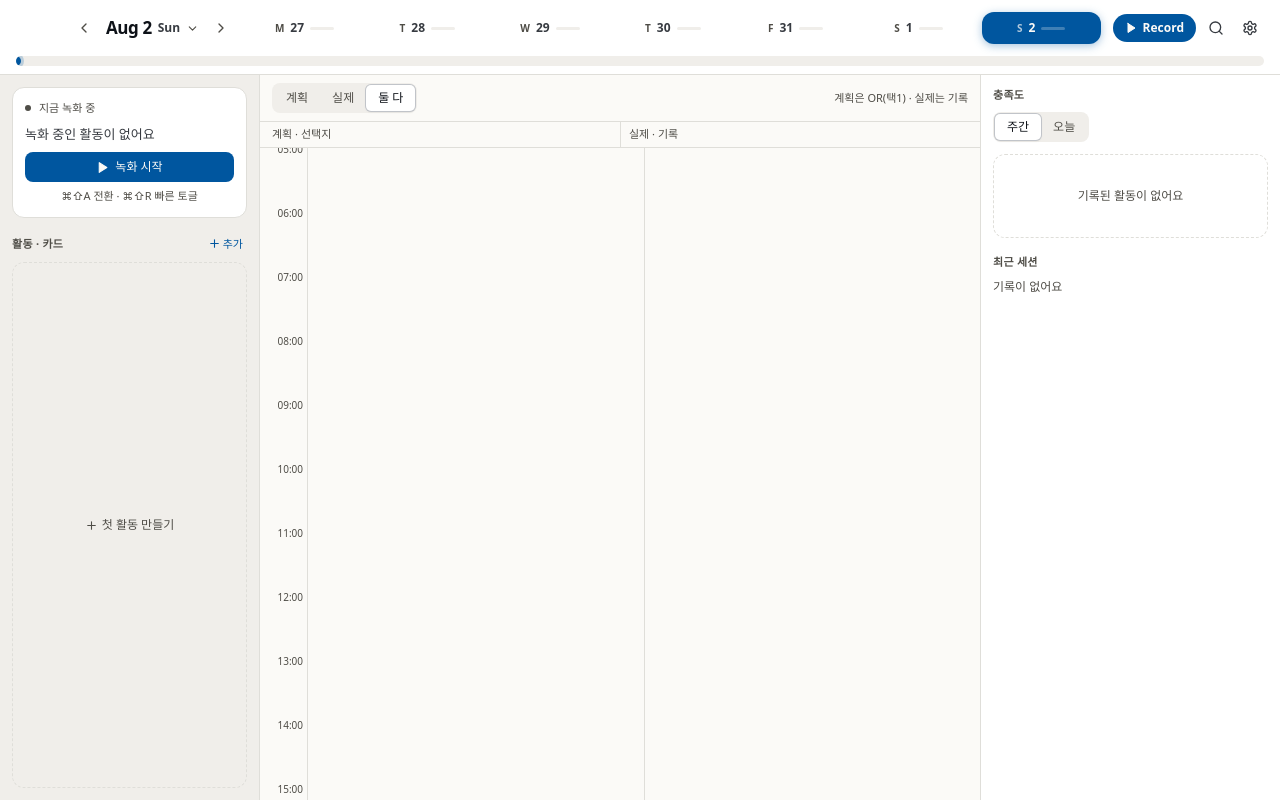
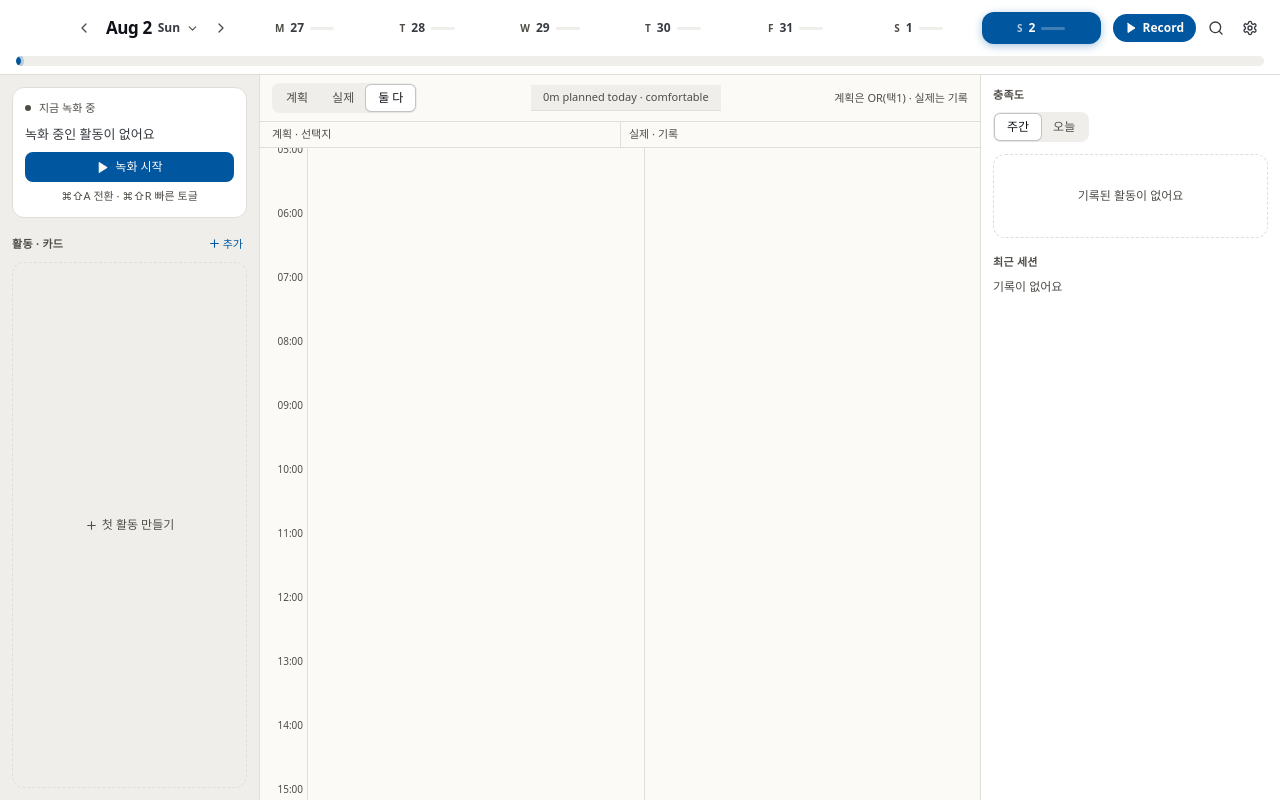
Before and after one commit to project-oxi/oxiline, a React (Vite) app in the folder crates/oxiline-app/: page / in a window 1280 px wide. Built offline with nearby package versions, Linux system fonts and the light colour scheme; a web font is replaced by a local one.

Commit message:
feat(timeline): workload tone shift bar (today planned min vs warning threshold)

```diff
--- a/crates/oxiline-app/src/components/RecordTimeline.tsx
+++ b/crates/oxiline-app/src/components/RecordTimeline.tsx
@@ -11,7 +11,7 @@
  * Records are UTC instants; positions use LOCAL minute-of-day. Plans already
  * store local minutes. No `is_done` anywhere — completion = a record existing.
  */
-import { useEffect, useRef, useState, type PointerEvent as ReactPointerEvent } from "react";
+import { useEffect, useMemo, useRef, useState, type PointerEvent as ReactPointerEvent } from "react";
 import { useDroppable } from "@dnd-kit/core";
 import {
   useActivities,
@@ -33,6 +33,8 @@ import { X } from "lucide-react";
 import { todayStr, useUi } from "../lib/store";
 import { snapMinute, SNAP_MINUTES } from "../lib/dnd";
 import { resizeDuration } from "../lib/resize";
+import { useTranslation } from "react-i18next";
+import { formatDuration } from "../lib/colors";
 import type { ActivityRecord, PlanSlot } from "../types";
 
 type Mode = "plan" | "act" | "both";
@@ -82,6 +84,15 @@ export function RecordTimeline() {
   for (let h = dayStart; h <= dayEnd; h++) hours.push(h);
 
   const slots = slotsQ.data ?? [];
+  // Workload tone shift (§doc/07 §7.1): sum today's planned minutes and
+  // compare to `workload_warning_minutes` (0 disables). Tight = at/over.
+  const { t, i18n } = useTranslation();
+  const plannedMin = useMemo(
+    () => slots.reduce((acc, s) => acc + (s.duration_minute ?? 0), 0),
+    [slots],
+  );
+  const warningMin = num(settingsQ.data?.workload_warning_minutes, 600);
+  const tight = warningMin > 0 && plannedMin >= warningMin;
   const hueById = new Map(activitiesQ.data?.map((a) => [a.id, a.hue_label] as const));
   const nameById = new Map(activitiesQ.data?.map((a) => [a.id, a.name] as const));
   const records = (recordsQ.data ?? [])
@@ -128,6 +139,16 @@ export function RecordTimeline() {
             </button>
           ))}
         </div>
+
+      {warningMin > 0 && (
+        <div className="flex items-center justify-between border-b border-border bg-surface-sunken px-3 py-1 text-[11px] tabular-nums">
+          <span className={tight ? "text-status-warning" : "text-text-subtle"}>
+            {t("timeline.plannedDur", { dur: formatDuration(plannedMin, i18n.language as "ko" | "en") })}{" "}
+            ·{" "}
+            {tight ? t("timeline.workloadTight") : t("timeline.workloadEasy")}
+          </span>
+        </div>
+      )}
         <span className="text-[11px] text-text-subtle">계획은 OR(택1) · 실제는 기록</span>
       </div>
 
```
